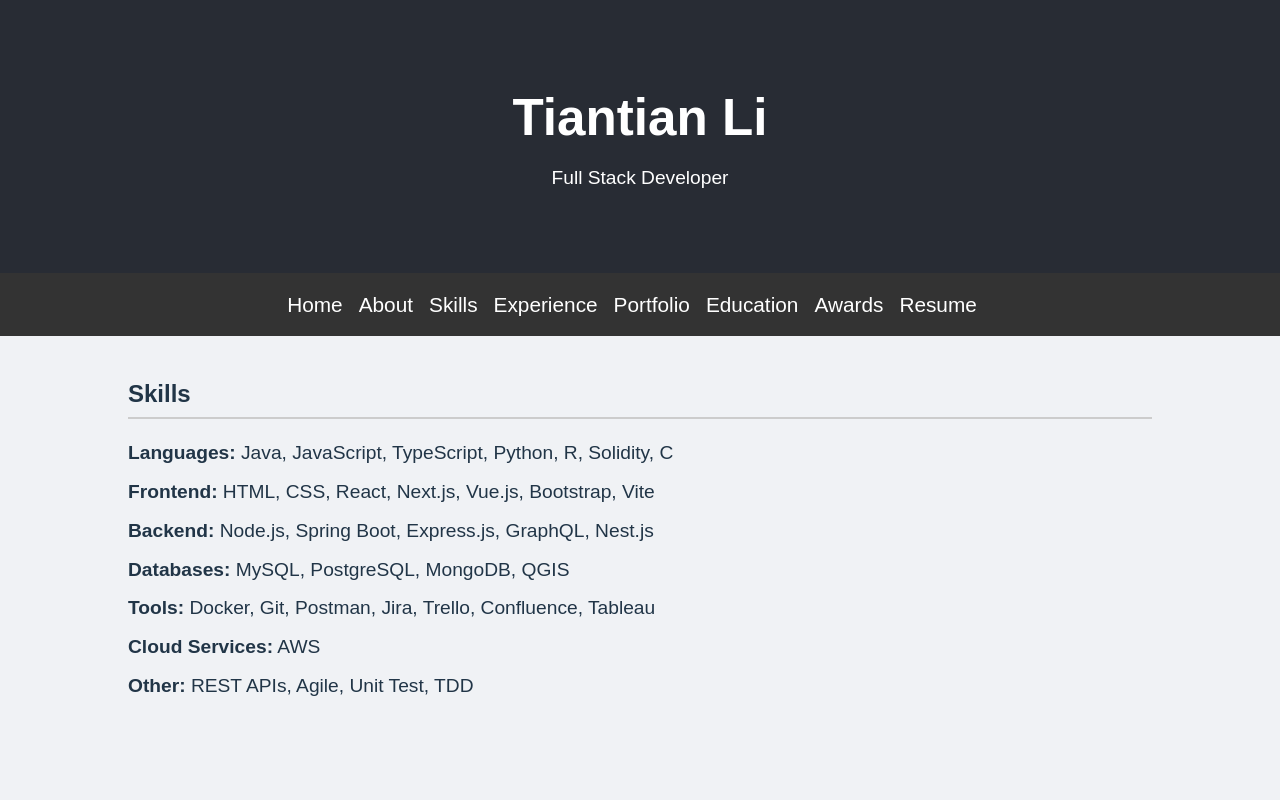
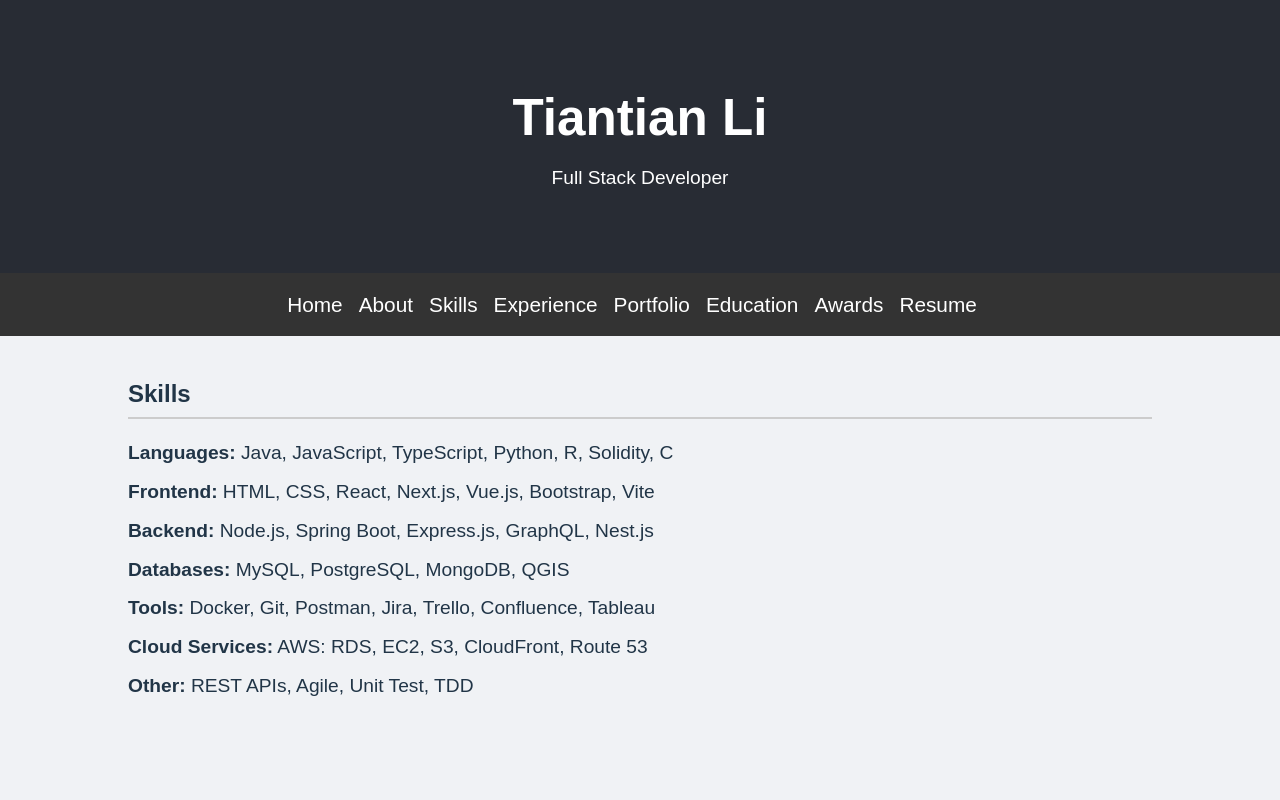
Before and after one commit to oopshell/my-profile-website, a React (Vite) app in the folder my-profile-frontend/: page /skills in a window 1280 px wide. Shown: the top 800 px of the page. Built offline with nearby package versions, Linux system fonts and the light colour scheme.

Commit message:
Update Skills.tsx

```diff
--- a/my-profile-frontend/src/components/Skills.tsx
+++ b/my-profile-frontend/src/components/Skills.tsx
@@ -98,7 +98,7 @@ const Skills: React.FC = () => (
       <SkillItem><strong>Backend:</strong> Node.js, Spring Boot, Express.js, GraphQL, Nest.js</SkillItem>
       <SkillItem><strong>Databases:</strong> MySQL, PostgreSQL, MongoDB, QGIS</SkillItem>
       <SkillItem><strong>Tools:</strong> Docker, Git, Postman, Jira, Trello, Confluence, Tableau</SkillItem>
-      <SkillItem><strong>Cloud Services:</strong> AWS</SkillItem>
+      <SkillItem><strong>Cloud Services:</strong> AWS: RDS, EC2, S3, CloudFront, Route 53</SkillItem>
       <SkillItem><strong>Other:</strong> REST APIs, Agile, Unit Test, TDD</SkillItem>
     </SkillsContainer>
   </ContentContainer>
```
